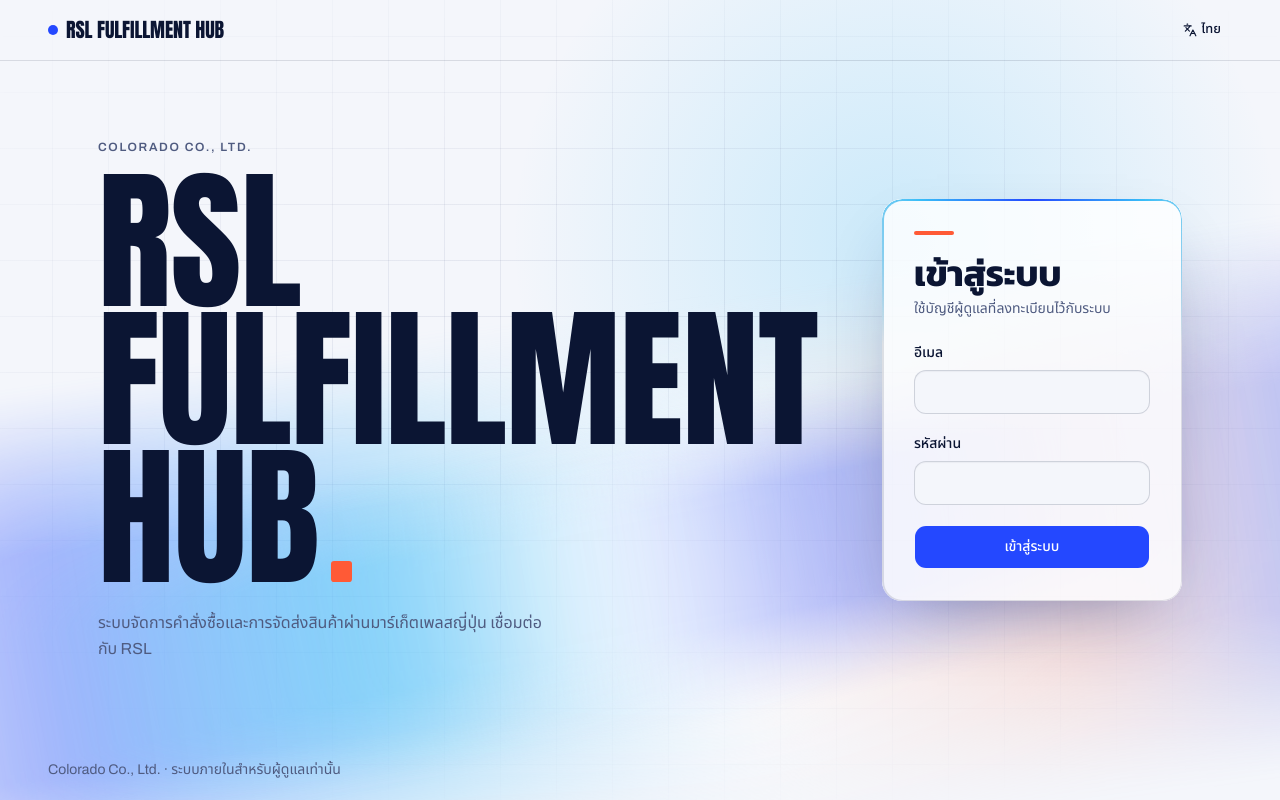
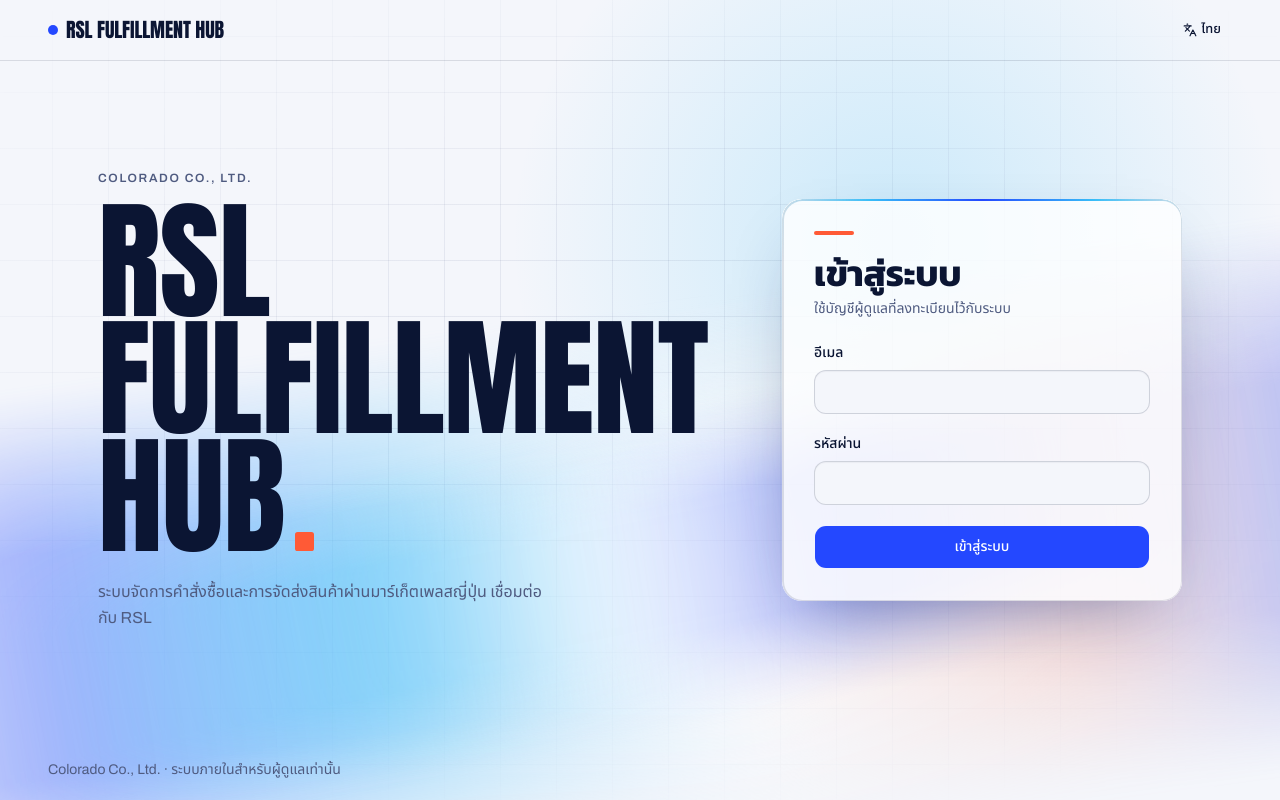
Before and after one commit to xbpkdi/01418321-final-project, a Next.js app: page /login in a window 1280 px wide. Built offline with nearby package versions, Linux system fonts and the light colour scheme.

Commit message:
fix: keep the login card from being squeezed by the large title

```diff
--- a/src/app/login/page.tsx
+++ b/src/app/login/page.tsx
@@ -98,12 +98,13 @@
         <LanguageToggle />
       </header>
 
-      <main className="mx-auto grid w-full max-w-[1180px] flex-1 items-center gap-10 px-[clamp(16px,4vw,48px)] py-10 lg:grid-cols-[1.25fr_1fr] lg:gap-16">
-        <section className="rise">
+      <main className="mx-auto grid w-full max-w-[1180px] flex-1 items-center gap-10 px-[clamp(16px,4vw,48px)] py-10 lg:grid-cols-[minmax(0,1fr)_minmax(360px,400px)] lg:gap-16">
+        {/* @container: ขนาดหัวข้อคิดจากความกว้างคอลัมน์นี้ ไม่ใช่ทั้งจอ */}
+        <section className="rise @container">
           <p className="eyebrow">{t.app.company}</p>
           <FlapTitle
             text={t.app.name}
-            className="display mt-4 cursor-default text-[clamp(4.5rem,12vw,11rem)]"
+            className="display mt-4 cursor-default text-[min(11rem,21cqw)]"
             suffix={
               <span
                 aria-hidden
```
